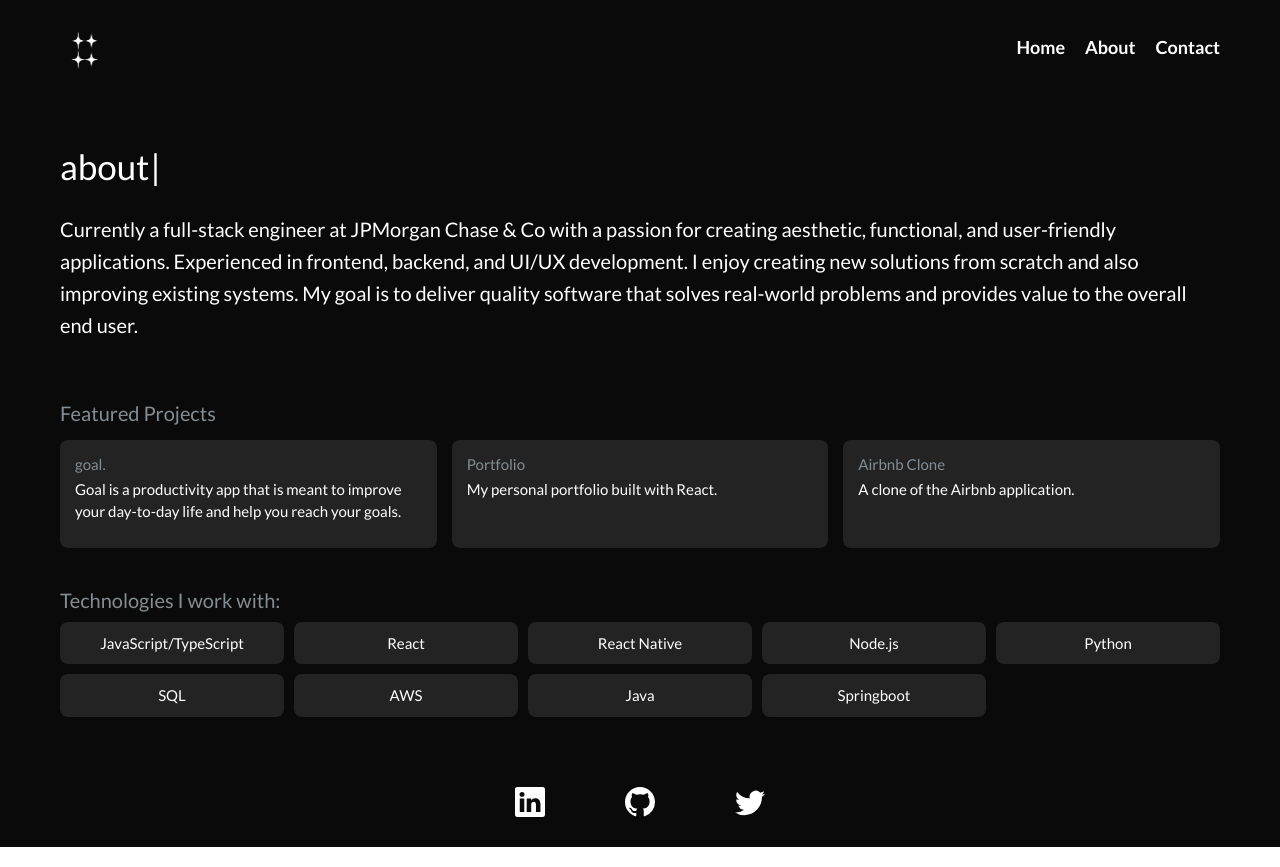
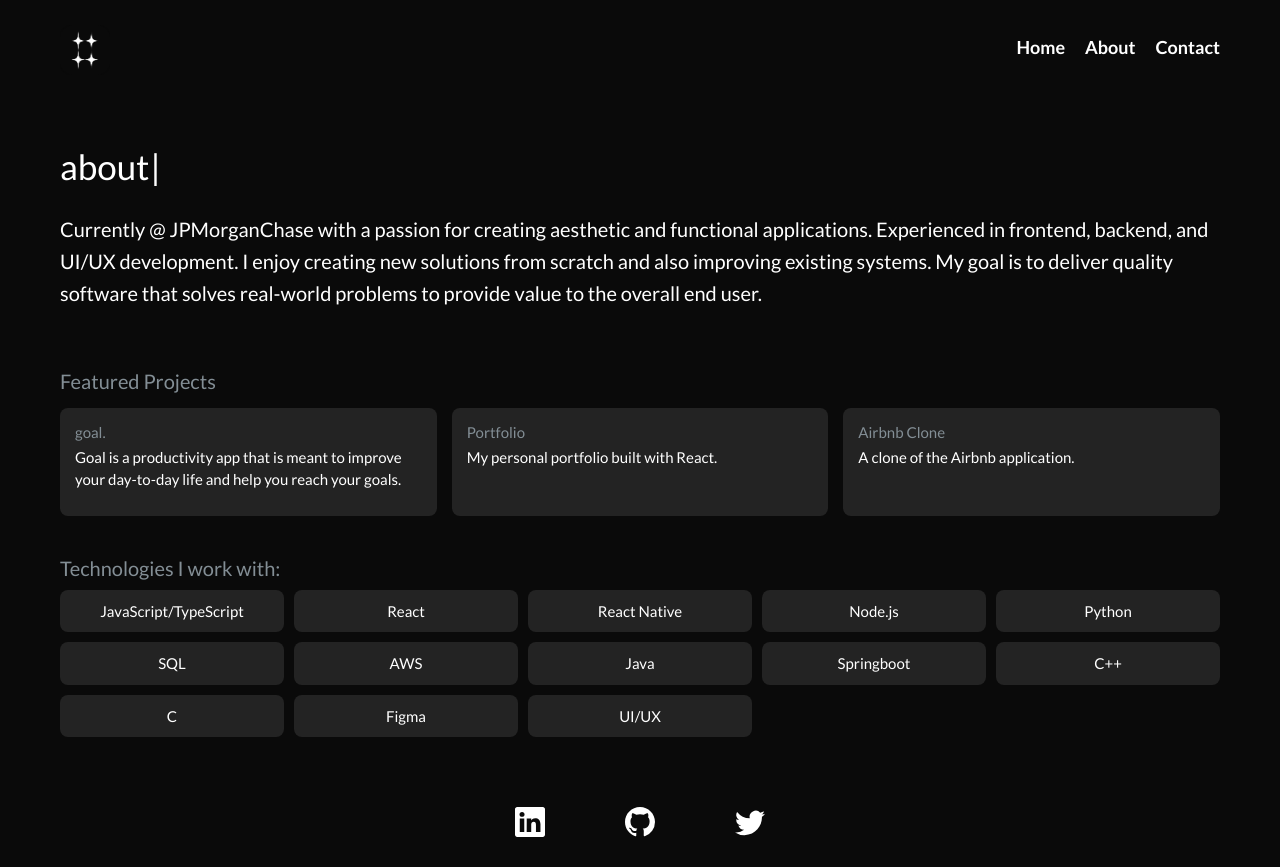
Before and after one commit to anthonyimmen/portfolio, a React (Create React App) app: page /about in a window 1280 px wide. Built offline with nearby package versions, Linux system fonts and the light colour scheme.

Commit message:
extra updates to the site (about and social preview)

```diff
--- a/public/index.html
+++ b/public/index.html
@@ -28,10 +28,14 @@
       work correctly both with client-side routing and a non-root public URL.
       Learn how to configure a non-root public URL by running `npm run build`.
     -->
-    <title>Anthony Immenschuh's Portfolio</title>
+    <title>portfolio</title>
+    <meta property="og:title" content="portfolio" />
+    <meta property="og:description" content="a portfolio by anthony immenschuh" />
+    <meta property="og:image" content="%PUBLIC_URL%/social-preview.png" />
+    <meta property="og:url" content="www.anthonyimmenschuh.com" />
   </head>
   <body>
-    <noscript>my portfolio</noscript>
+    <noscript>portfolio</noscript>
     <div id="root"></div>
     <!--
       This HTML file is a template.
--- a/src/components/About/About.tsx
+++ b/src/components/About/About.tsx
@@ -79,10 +79,10 @@ const About = () => {
             </div>
             <div className="about-content">
                 <p className="about-text">
-                    Currently a full-stack engineer at JPMorgan Chase & Co with a passion for creating aesthetic,
-                    functional, and user-friendly applications. Experienced in frontend, backend, and UI/UX development.
+                    Currently @ JPMorganChase with a passion for creating aesthetic and
+                    functional applications. Experienced in frontend, backend, and UI/UX development.
                     I enjoy creating new solutions from scratch and also improving existing systems.
-                    My goal is to deliver quality software that solves real-world problems and provides value
+                    My goal is to deliver quality software that solves real-world problems to provide value
                     to the overall end user.
                 </p>
                  <div className="projects-section">
@@ -112,6 +112,10 @@ const About = () => {
                         <div className="skill-item">AWS</div>
                         <div className="skill-item">Java</div>
                         <div className="skill-item">Springboot</div>
+                        <div className="skill-item">C++</div>
+                        <div className="skill-item">C</div>
+                        <div className="skill-item">Figma</div>
+                        <div className="skill-item">UI/UX</div>
                     </div>
                 </div>
             </div>
```
Also changed, not shown: public/social-preview.png (added).
